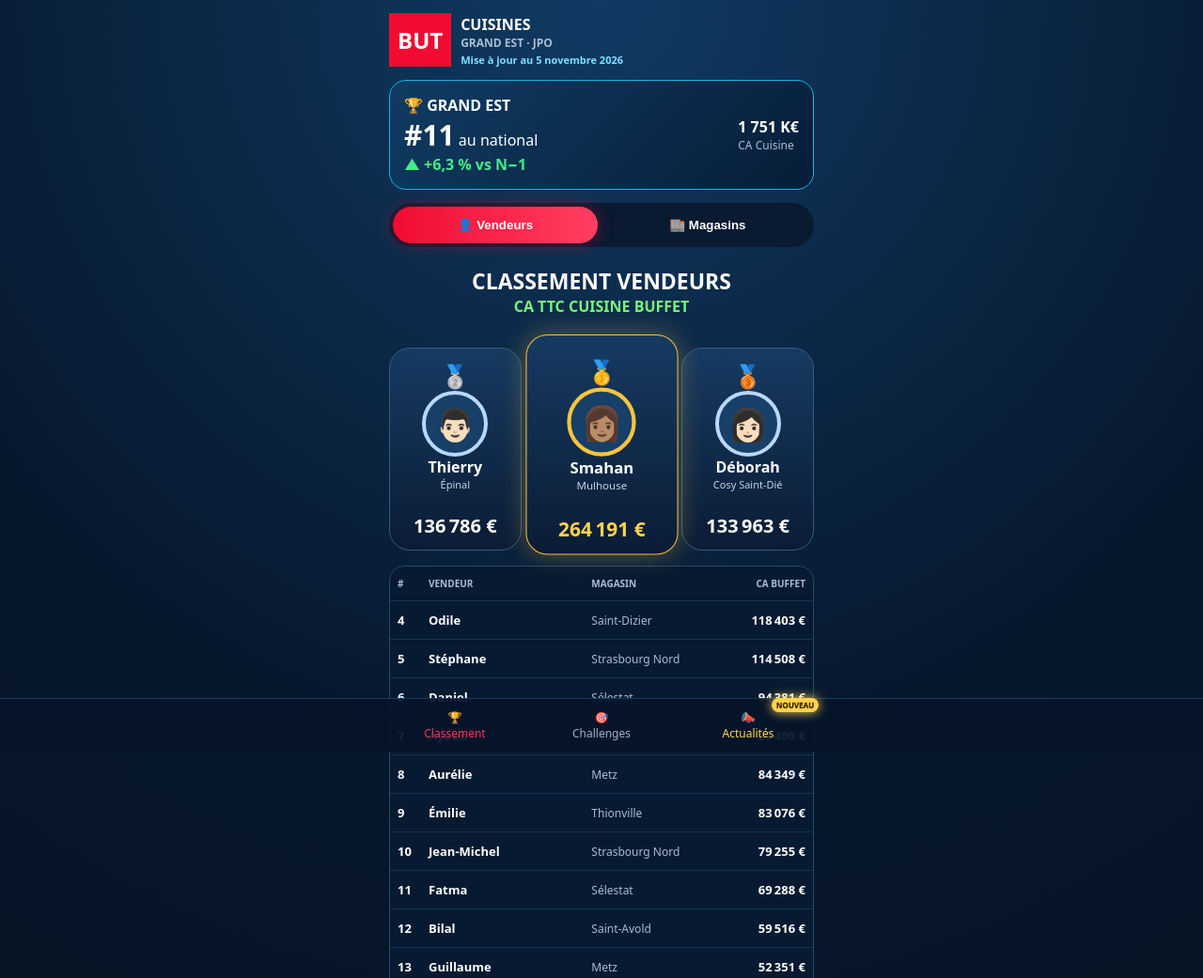
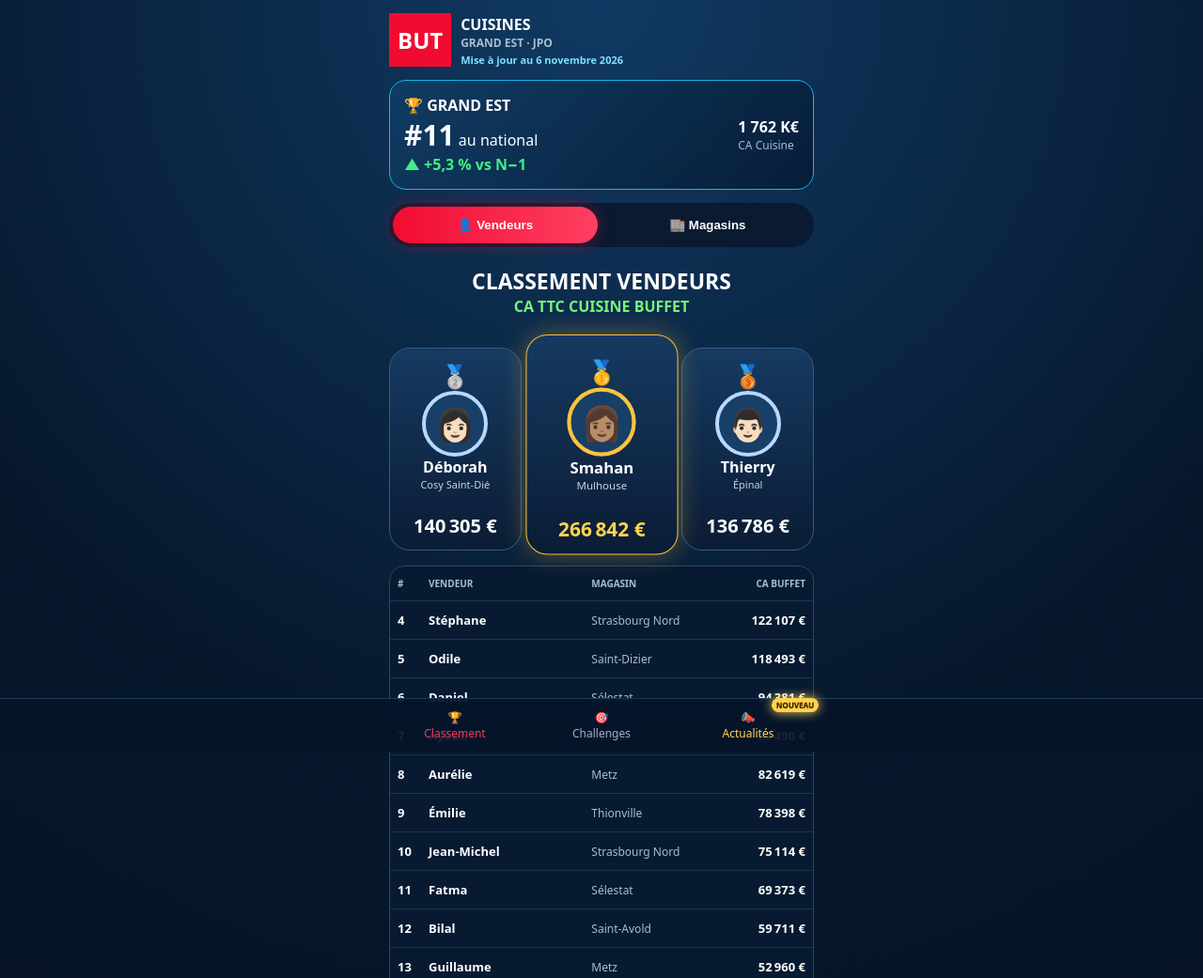
Before and after one commit to EmilianiM/grandest, a plain HTML site: page index.html in a window 1280 px wide. Shown: the top 1041 px of the page at 94% size. Drawn offline with Linux system fonts and the light colour scheme.

Commit message:
Add files via upload

```diff
--- a/index.html
+++ b/index.html
@@ -13,63 +13,63 @@
     @media(max-width:380px){.row{grid-template-columns:24px 1.2fr .9fr 76px;font-size:12px}.avatar{width:62px;height:62px}.name{font-size:14px}.ca{font-size:17px}}
     @media(prefers-reduced-motion:reduce){.pulse{animation:none}}
   </style>
-<style>.bar{width:84.3%}</style>
+<style>.bar{width:84.8%}</style>
 </head>
 <body>
 <main class="app">
-  <div class="brand"><div class="logo">BUT</div><div>CUISINES<div class="small">GRAND EST · JPO</div><div class="asof">Mise à jour au 5 novembre 2026</div></div></div>
+  <div class="brand"><div class="logo">BUT</div><div>CUISINES<div class="small">GRAND EST · JPO</div><div class="asof">Mise à jour au 6 novembre 2026</div></div></div>
   <div id="rankingsPage">
-  <section class="region"><div>🏆 <b>GRAND EST</b><div><span class="rank">#11</span> au national</div><span class="up">▲ +6,3 % vs N−1</span></div><div><b>1 751 K€</b><div class="small">CA Cuisine</div></div></section>
+  <section class="region"><div>🏆 <b>GRAND EST</b><div><span class="rank">#11</span> au national</div><span class="up">▲ +5,3 % vs N−1</span></div><div><b>1 762 K€</b><div class="small">CA Cuisine</div></div></section>
   <div class="tabs"><button class="tab active" data-view="sellers">👤 Vendeurs</button><button class="tab" data-view="stores">🏬 Magasins</button></div>
   <section id="sellers"><div class="title"><h1>CLASSEMENT VENDEURS</h1><b>CA TTC CUISINE BUFFET</b></div><div class="podium" id="sellerPodium"></div><div class="table" id="sellerTable"></div></section>
   <section id="stores" class="hide"><div class="title"><h1>CLASSEMENT MAGASINS</h1><b>CA TTC CUISINE</b></div><div class="podium" id="storePodium"></div><div class="table" id="storeTable"></div></section>
-  <section class="panel"><div class="bigstats"><div><strong>11e</strong><span class="small">/14 national</span></div><div><strong>1 751 K€</strong><span class="small">CA Cuisine</span></div><div><strong class="up">+6,3%</strong><span class="small">vs N−1</span></div></div><div style="margin-top:16px"><b>Objectif minimum région JPO</b><div class="progress"><div class="bar"></div></div><div class="small" style="margin-top:5px">1 751 K€ / 2 078 K€ · 84,3%</div></div></section>
+  <section class="panel"><div class="bigstats"><div><strong>11e</strong><span class="small">/14 national</span></div><div><strong>1 762 K€</strong><span class="small">CA Cuisine</span></div><div><strong class="up">+5,3%</strong><span class="small">vs N−1</span></div></div><div style="margin-top:16px"><b>Objectif minimum région JPO</b><div class="progress"><div class="bar"></div></div><div class="small" style="margin-top:5px">1 762 K€ / 2 078 K€ · 84,8%</div></div></section>
   </div>
-  <section id="challengesPage" class="hide"><div class="title"><h1>CHALLENGE RÉGIONAL</h1><b>MANCHE RETOUR · DU 23 AU 26 OCTOBRE</b></div><img class="challenge-poster" src="duel-manche-retour.png" alt="Duel des régions, manche retour entre la Bourgogne-Savoie et le Grand Est"><section class="panel"><div class="bigstats"><div><strong>1 751</strong><span class="small">K€ réalisés</span></div><div><strong>2 078</strong><span class="small">K€ objectif minimum</span></div><div><strong class="up">84,3%</strong><span class="small">atteints</span></div></div><div class="progress"><div class="bar"></div></div></section></section>
+  <section id="challengesPage" class="hide"><div class="title"><h1>CHALLENGE RÉGIONAL</h1><b>MANCHE RETOUR · DU 23 AU 26 OCTOBRE</b></div><img class="challenge-poster" src="duel-manche-retour.png" alt="Duel des régions, manche retour entre la Bourgogne-Savoie et le Grand Est"><section class="panel"><div class="bigstats"><div><strong>1 762</strong><span class="small">K€ réalisés</span></div><div><strong>2 078</strong><span class="small">K€ objectif minimum</span></div><div><strong class="up">84,8%</strong><span class="small">atteints</span></div></div><div class="progress"><div class="bar"></div></div></section></section>
   <section id="newsPage" class="hide"><div class="title"><h1>ACTUALITÉS</h1><b>INFORMATIONS DU MOMENT</b></div><article class="news-card featured"><div class="news-copy"><h2>✨ Nouvelle fonctionnalité disponible sur Planner</h2><p>Lorsque vous faites un clic droit sur un meuble, vous accédez directement à un menu rapide proposant six fonctions : <b>modifier, replacer, ouvrir, positionner, dupliquer et supprimer</b>.</p><p>Vous bénéficiez également d’un accès plus rapide à l’éditeur de plan de travail.</p></div></article><article class="news-card"><div class="news-copy"><h2>Cuisine Weeks</h2><p>Jusqu’à <b>−40 %</b> sur une sélection de cuisines et plans de travail, avec paiement en <b>20 fois sans frais</b>.</p><p class="small">Offre valable jusqu’au 26 octobre 2026. Voir conditions en magasin.</p></div></article><article class="news-card"><div class="news-copy"><h2>Applicatif Planner HOP</h2><p>Bonjour à tous,</p><p>La gamme HOP est actuellement en cours de déploiement sur le SMO. Le Planner n’est pas encore disponible à ce jour. Dès sa mise en service, une communication dédiée vous sera adressée.</p><p>Dans cette attente, merci de ne pas cliquer sur le bouton HOP. Nous vous remercions pour votre patience et votre compréhension.</p></div></article></section>
 </main>
 <footer class="footer"><div class="footerin"><button class="nav active" data-page="rankingsPage">🏆<br>Classement</button><button class="nav" data-page="challengesPage">🎯<br>Challenges</button><button class="nav news-alert" data-page="newsPage">📣<br>Actualités</button></div></footer>
 <script>
 const sellers=[
-  {name:'Smahan',store:'Mulhouse',ca:264191,face:'👩🏽'},
+  {name:'Smahan',store:'Mulhouse',ca:266842,face:'👩🏽'},
+  {name:'Déborah',store:'Cosy Saint-Dié',ca:140305,face:'👩🏻'},
   {name:'Thierry',store:'Épinal',ca:136786,face:'👨🏻'},
-  {name:'Déborah',store:'Cosy Saint-Dié',ca:133963,face:'👩🏻'},
-  {name:'Odile',store:'Saint-Dizier',ca:118403,face:'👩🏻'},
-  {name:'Stéphane',store:'Strasbourg Nord',ca:114508,face:'👨🏻'},
+  {name:'Stéphane',store:'Strasbourg Nord',ca:122107,face:'👨🏻'},
+  {name:'Odile',store:'Saint-Dizier',ca:118493,face:'👩🏻'},
   {name:'Daniel',store:'Sélestat',ca:94381,face:'👨🏻',glasses:true},
   {name:'Ayoub',store:'Colmar',ca:87490,face:'👨🏽'},
-  {name:'Aurélie',store:'Metz',ca:84349,face:'👩🏻'},
-  {name:'Émilie',store:'Thionville',ca:83076,face:'👩🏻'},
-  {name:'Jean-Michel',store:'Strasbourg Nord',ca:79255,face:'👨🏻'},
-  {name:'Fatma',store:'Sélestat',ca:69288,face:'👩🏽'},
-  {name:'Bilal',store:'Saint-Avold',ca:59516,face:'👨🏽'},
-  {name:'Guillaume',store:'Metz',ca:52351,face:'👨🏻'},
+  {name:'Aurélie',store:'Metz',ca:82619,face:'👩🏻'},
+  {name:'Émilie',store:'Thionville',ca:78398,face:'👩🏻'},
+  {name:'Jean-Michel',store:'Strasbourg Nord',ca:75114,face:'👨🏻'},
+  {name:'Fatma',store:'Sélestat',ca:69373,face:'👩🏽'},
+  {name:'Bilal',store:'Saint-Avold',ca:59711,face:'👨🏽'},
+  {name:'Guillaume',store:'Metz',ca:52960,face:'👨🏻'},
   {name:'Styvens',store:'Nancy',ca:50701,face:'👨🏻'},
-  {name:'Emmanuelle',store:'Sarreguemines',ca:44649,face:'👩🏻'},
+  {name:'Emmanuelle',store:'Sarreguemines',ca:45250,face:'👩🏻'},
   {name:'Ilian',store:'Thionville',ca:39455,face:'👨🏻'},
   {name:'Louise',store:'Remiremont',ca:39052,face:'👩🏻'},
   {name:'Olivier',store:'Nancy',ca:35399,face:'👨🏻'},
-  {name:'Cédric',store:'Strasbourg Nord',ca:33058,face:'👨🏻'},
+  {name:'Cédric',store:'Strasbourg Nord',ca:33708,face:'👨🏻'},
   {name:'Johann',store:'Belfort',ca:22902,face:'👨🏻'},
   {name:'Émilie Z.',store:'Colmar',ca:3838,face:'👩🏻'},
   {name:'Florian',store:'Épinal',ca:2929,face:'👨🏻'},
   {name:'Yohan',store:'Épinal',ca:2481,face:'👨🏻'},
-  {name:'Inès',store:'Sélestat',ca:1512,face:'👩🏽'},
+  {name:'Inès',store:'Sélestat',ca:1662,face:'👩🏽'},
+  {name:'Nathalie',store:'Cosy Sarrebourg',ca:542,face:'👩🏻'},
   {name:'Marlon',store:'Remiremont',ca:453,face:'👨🏻'},
   {name:'Julie',store:'Metz',ca:388,face:'👩🏻'},
-  {name:'Nathalie',store:'Cosy Sarrebourg',ca:374,face:'👩🏻'},
   {name:'Sébastien',store:'Mulhouse',ca:227,face:'👨🏻'},
   {name:'Turgay',store:'Strasbourg Nord',ca:0,face:'👨🏻'},
   {name:'Pierrick',store:'Thionville',ca:0,face:'👨🏻'},
-  {name:'Malo',store:'Colmar',ca:-1632,face:'👨🏻'}
+  {name:'Malo',store:'Colmar',ca:-1362,face:'👨🏻'}
 ];
 const stores=[
-  {name:'Mulhouse',ca:273000},{name:'Strasbourg Nord',ca:231000},{name:'Sélestat',ca:172000},{name:'Metz',ca:149000},{name:'Épinal',ca:147000},{name:'Cosy Saint-Dié',ca:141000},{name:'Thionville',ca:134000},{name:'Saint-Dizier',ca:128000},{name:'Colmar',ca:97000},{name:'Nancy',ca:88000},{name:'Saint-Avold',ca:65000},{name:'Sarreguemines',ca:47000},{name:'Remiremont',ca:43000},{name:'Belfort',ca:33000},{name:'Cosy Sarrebourg',ca:2000}
+  {name:'Mulhouse',ca:276000},{name:'Strasbourg Nord',ca:236000},{name:'Sélestat',ca:172000},{name:'Metz',ca:149000},{name:'Cosy Saint-Dié',ca:148000},{name:'Épinal',ca:147000},{name:'Thionville',ca:129000},{name:'Saint-Dizier',ca:128000},{name:'Colmar',ca:97000},{name:'Nancy',ca:88000},{name:'Saint-Avold',ca:65000},{name:'Sarreguemines',ca:48000},{name:'Remiremont',ca:43000},{name:'Belfort',ca:34000},{name:'Cosy Sarrebourg',ca:2000}
 ];
 const euro=v=>v.toLocaleString('fr-FR',{style:'currency',currency:'EUR',maximumFractionDigits:0});
 const avatar=x=>`<div class="avatar">${x.face||'🏬'}${x.glasses?'<span class="glasses">👓</span>':''}</div>`;
 function renderSellers(){const order=[1,0,2];document.getElementById('sellerPodium').innerHTML=order.map(i=>`<div class="p ${i===0?'first pulse':''}"><div class="medal">${['🥇','🥈','🥉'][i]}</div>${sellers[i].newLeader?'<div class="leader-badge">✨ Nouveau leader ✨</div>':''}${avatar(sellers[i])}<div class="name">${sellers[i].name}</div><div class="store">${sellers[i].store}</div><div class="ca">${euro(sellers[i].ca)}</div></div>`).join('');document.getElementById('sellerTable').innerHTML='<div class="row head"><div>#</div><div>VENDEUR</div><div>MAGASIN</div><div style="text-align:right">CA BUFFET</div></div>'+sellers.slice(3).map((x,j)=>`<div class="row"><b>${j+4}</b><b>${x.name}</b><span class="small">${x.store}</span><span class="money">${euro(x.ca)}</span></div>`).join('')}
-function renderStores(){const total=1751000;const part=x=>(x.ca/total*100).toLocaleString('fr-FR',{maximumFractionDigits:1})+' % de la région';const order=[1,0,2];document.getElementById('storePodium').innerHTML=order.map(i=>`<div class="p ${i===0?'first pulse':''}"><div class="medal">${['🥇','🥈','🥉'][i]}</div>${avatar({face:'🏬'})}<div class="name">${stores[i].name}</div><div class="store">${part(stores[i])}</div><div class="ca">${euro(stores[i].ca)}</div></div>`).join('');document.getElementById('storeTable').innerHTML='<div class="row head"><div>#</div><div>MAGASIN</div><div>PART RÉGION</div><div style="text-align:right">CA CUISINE</div></div>'+stores.slice(3).map((x,j)=>`<div class="row"><b>${j+4}</b><b>${x.name}</b><span class="small">${part(x)}</span><span class="money">${euro(x.ca)}</span></div>`).join('')}
+function renderStores(){const total=1762000;const part=x=>(x.ca/total*100).toLocaleString('fr-FR',{maximumFractionDigits:1})+' % de la région';const order=[1,0,2];document.getElementById('storePodium').innerHTML=order.map(i=>`<div class="p ${i===0?'first pulse':''}"><div class="medal">${['🥇','🥈','🥉'][i]}</div>${avatar({face:'🏬'})}<div class="name">${stores[i].name}</div><div class="store">${part(stores[i])}</div><div class="ca">${euro(stores[i].ca)}</div></div>`).join('');document.getElementById('storeTable').innerHTML='<div class="row head"><div>#</div><div>MAGASIN</div><div>PART RÉGION</div><div style="text-align:right">CA CUISINE</div></div>'+stores.slice(3).map((x,j)=>`<div class="row"><b>${j+4}</b><b>${x.name}</b><span class="small">${part(x)}</span><span class="money">${euro(x.ca)}</span></div>`).join('')}
 renderSellers();renderStores();document.querySelectorAll('.tab').forEach(b=>b.addEventListener('click',()=>{document.querySelectorAll('.tab').forEach(x=>x.classList.remove('active'));b.classList.add('active');document.getElementById('sellers').classList.toggle('hide',b.dataset.view!=='sellers');document.getElementById('stores').classList.toggle('hide',b.dataset.view!=='stores')}));document.querySelectorAll('.nav').forEach(b=>b.addEventListener('click',()=>{document.querySelectorAll('.nav').forEach(x=>x.classList.remove('active'));b.classList.add('active');['rankingsPage','challengesPage','newsPage'].forEach(id=>document.getElementById(id).classList.toggle('hide',id!==b.dataset.page));window.scrollTo({top:0,behavior:'smooth'})}));
 </script>
 </body>
```
